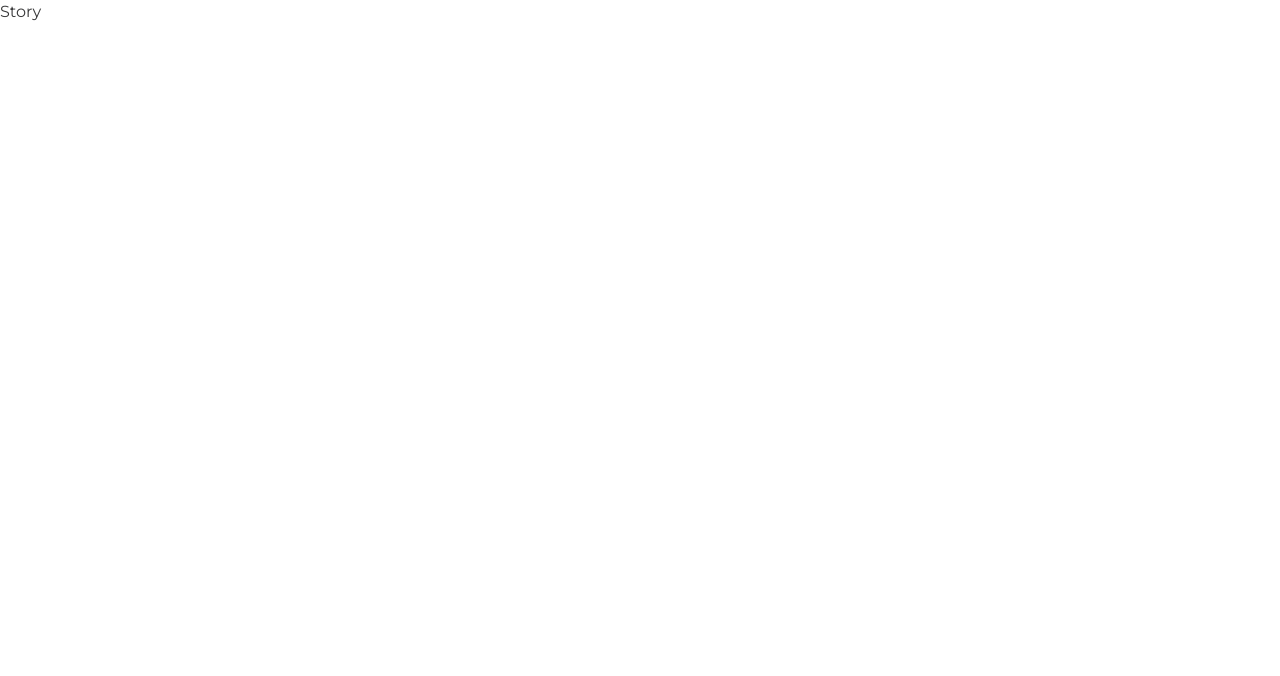
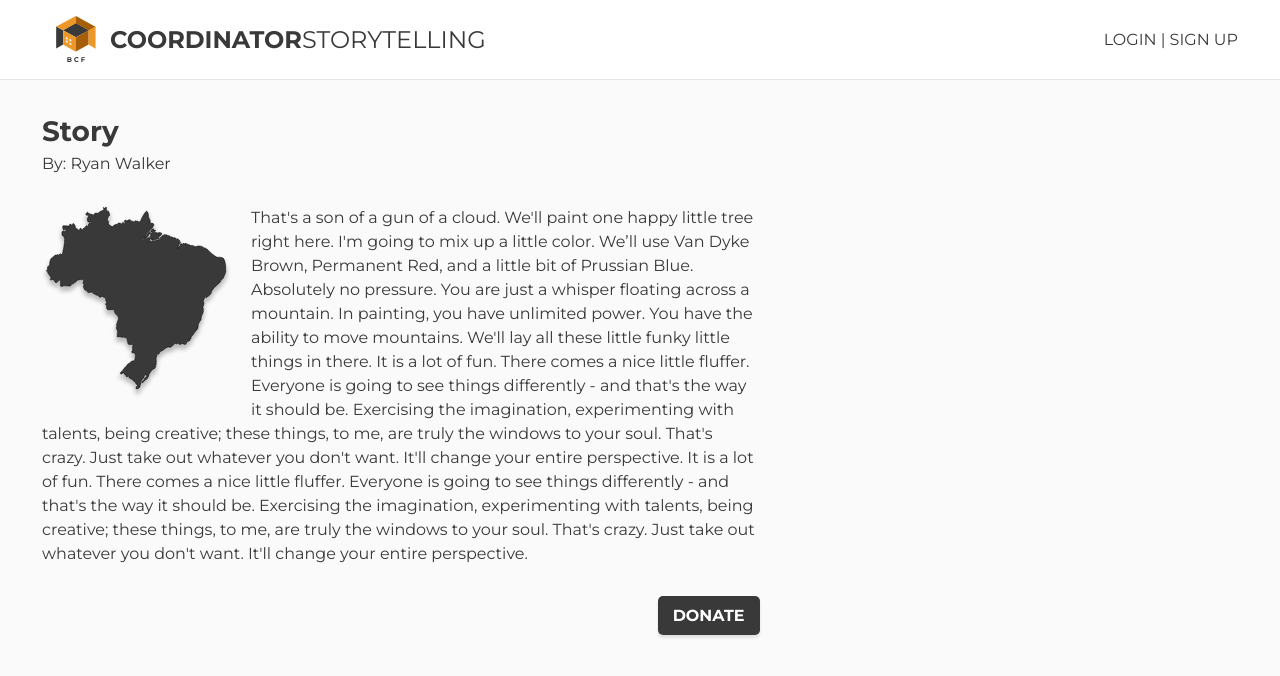
Before and after one commit to bountiful-development/frontend-coordinator-storytelling, a React (Create React App) app: page /1 in a window 1280 px wide. Shown: the top 676 px of the page. Built offline with nearby package versions, Linux system fonts and the light colour scheme.

Commit message:
basic story templated out

```diff
--- a/src/views/StoryView.js
+++ b/src/views/StoryView.js
@@ -1,14 +1,82 @@
 import React, { Component } from 'react';
+import styled from 'styled-components';
+import Icon from '../utilities/Icon';
+import Navigation from '../components/Navigation/Navigation';
+import { ViewButton } from '../components/Card/Card';
 
 class StoryView extends Component {
   state = {};
   render() {
     return (
-      <div>
-        <h1>Story</h1>
-      </div>
+      <StyledStoryView>
+        <Navigation />
+        <Container>
+          <PageHeading>Story</PageHeading>
+          <CoordinatorName>By: Ryan Walker</CoordinatorName>
+          <StoryContent>
+            <Icon name="brazil" />
+
+            <StoryText>
+              That's a son of a gun of a cloud. We'll paint one happy little
+              tree right here. I'm going to mix up a little color. We’ll use Van
+              Dyke Brown, Permanent Red, and a little bit of Prussian Blue.
+              Absolutely no pressure. You are just a whisper floating across a
+              mountain. In painting, you have unlimited power. You have the
+              ability to move mountains. We'll lay all these little funky little
+              things in there. It is a lot of fun. There comes a nice little
+              fluffer. Everyone is going to see things differently - and that's
+              the way it should be. Exercising the imagination, experimenting
+              with talents, being creative; these things, to me, are truly the
+              windows to your soul. That's crazy. Just take out whatever you
+              don't want. It'll change your entire perspective. It is a lot of
+              fun. There comes a nice little fluffer. Everyone is going to see
+              things differently - and that's the way it should be. Exercising
+              the imagination, experimenting with talents, being creative; these
+              things, to me, are truly the windows to your soul. That's crazy.
+              Just take out whatever you don't want. It'll change your entire
+              perspective.
+            </StoryText>
+            <ViewButton>Donate</ViewButton>
+          </StoryContent>
+        </Container>
+      </StyledStoryView>
     );
   }
 }
 
+const StyledStoryView = styled.div`
+  background: #fafafa;
+  min-height: 100vh;
+`;
+
+const Container = styled.div`
+  margin: 0 auto;
+  max-width: 1196px;
+  height: 100%;
+`;
+
+const PageHeading = styled.h2`
+  font-size: 2.8rem;
+  margin: 3rem 0 0;
+  font-weight: 700;
+`;
+
+const CoordinatorName = styled.div`
+  margin-bottom: 3rem;
+`;
+
+const StoryContent = styled.div`
+  /* display: flex; */
+  width: 60%;
+  svg {
+    float: left;
+    margin-right: 2rem;
+    margin-bottom: 2rem;
+  }
+`;
+
+const StoryText = styled.p`
+  margin-bottom: 3rem;
+`;
+
 export default StoryView;
```
